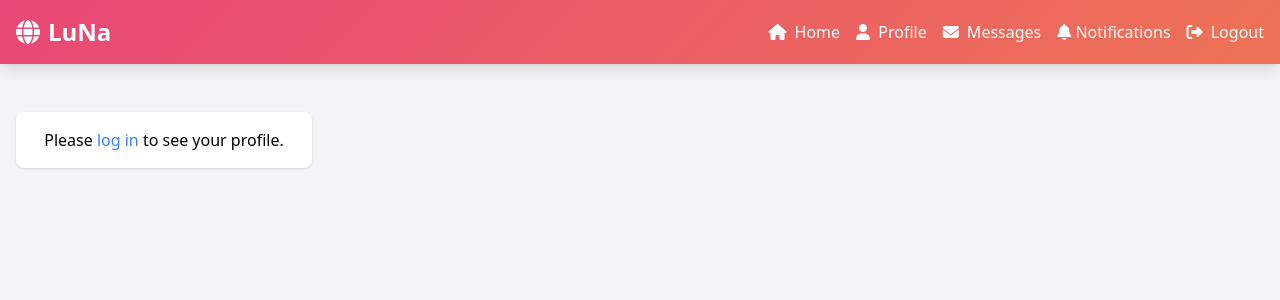
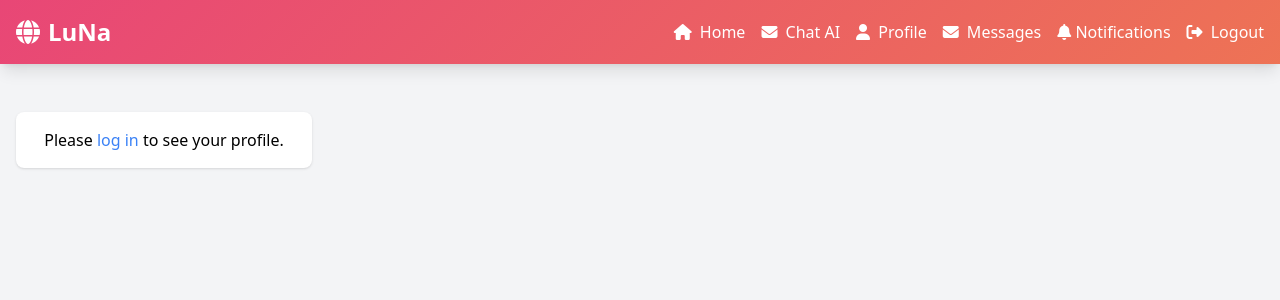
Before and after one commit to micymike/AI-web-app, a Flask app: page / in a window 1280 px wide. Shown: the top 300 px of the page. Run offline with Flask 3, Linux system fonts and the light colour scheme; some libraries are stand-ins or nearby versions.

Commit message:
added Kombu to req.txt

```diff
--- a/requirements.txt
+++ b/requirements.txt
@@ -13,3 +13,4 @@ emojis
 SocketIO
 pytz
 flask-caching
+kombu
--- a/templates/index.html
+++ b/templates/index.html
@@ -53,6 +53,7 @@
             </button>
             <div id="menu" class="hidden md:flex space-x-4">
                 <a href="/" class="text-white hover:text-gray-200 transition duration-300"><i class="fas fa-home mr-1"></i> Home</a>
+                <a href="/messages" class="text-white hover:text-gray-200 transition duration-300"><i class="fas fa-envelope mr-1"></i> Chat AI</a>
                 <a href="/profile/{{ current_user.username }}" class="text-white hover:text-gray-200 transition duration-300"><i class="fas fa-user mr-1"></i> Profile</a>
                 <a href="/messages" class="text-white hover:text-gray-200 transition duration-300"><i class="fas fa-envelope mr-1"></i> Messages</a>
                 <a href="/notifications" class="text-white hover:text-gray-200 transition duration-300"><i class="fa-solid fa-bell"></i> Notifications</a>
```
